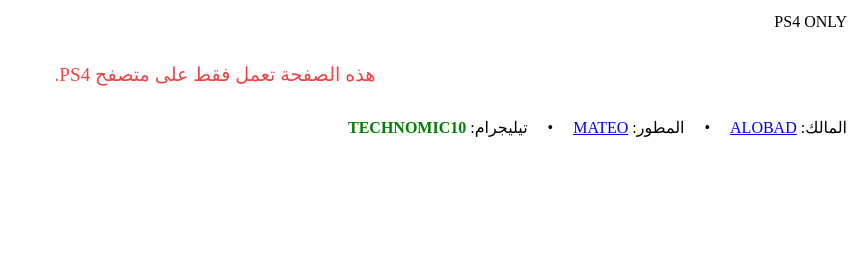
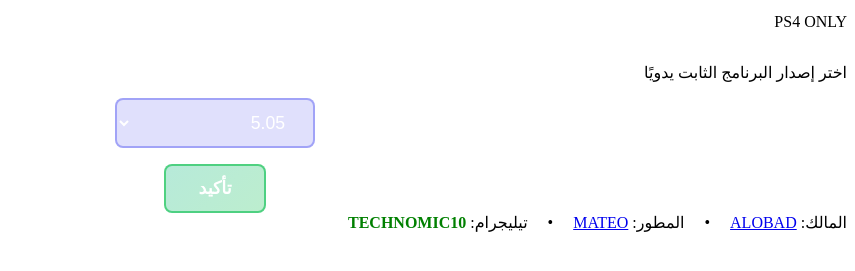
Before and after one commit to bysyblaystyshn553-bit/ALZAEEM, a plain HTML site: page index.html in a window 1280 px wide. Shown: the part 167-438 px from the top of the page, without its empty margins (425-1280 px from the left). Drawn offline with Linux system fonts and the light colour scheme.

Commit message:
Update index.html

```diff
--- a/index.html
+++ b/index.html
@@ -52,10 +52,9 @@
                 <span class="spinner-label" data-i18n="root_spinner_label">يتم التحقق من البرنامج الثابت...</span>
             </div>
 
-            <div id="detectionResult" style="text-align:center; margin:2rem 0;"><div style="font-size:1.2rem; color:#ef4444;">هذه الصفحة تعمل فقط على متصفح PS4.</div></div>
 
             <!-- Manual selection (hidden by default) -->
-            <div id="manualSelection" style="display:none; margin-top:2rem;">
+            <div id="manualSelection" style="display:block; margin-top:2rem;">
                 <div class="section-title" style="margin-bottom:1rem;" data-i18n="root_manual_title">اختر إصدار البرنامج الثابت يدويًا</div>
                 <div style="text-align:center;">
                     <select id="fwSelector" style="padding:0.75rem 1.5rem; font-size:1.1rem; border-radius:8px; background:rgba(99,102,241,0.2); border:2px solid rgba(99,102,241,0.5); color:#fff; cursor:pointer; min-width:200px;">
```
